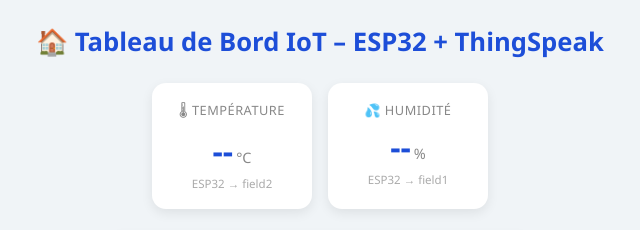
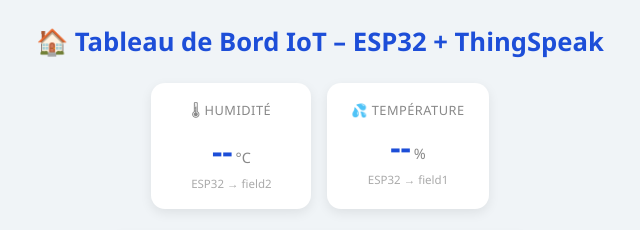
Before and after one commit to kharmachiS/ESP32-DHT22-ThingSpeak, a plain HTML site: page index.html in a window 1280 px wide. Shown: the top 230 px of the page, 320-960 px from the left. Drawn offline with Linux system fonts and the light colour scheme; no server answers.

Commit message:
Fix Fields' names in index.html
Humidity and tempereture were mixed up

```diff
--- a/index.html
+++ b/index.html
@@ -178,12 +178,12 @@ canvas { display: block; margin: 0 auto; }
 
 <div class="metrics-row">
     <div class="metric-card">
-        <div class="label">&#127777; Température</div>
+        <div class="label">&#127777; Humidité</div>
         <div><span class="value" id="tempVal">--</span><span class="unit">°C</span></div>
         <div class="field-tag">ESP32 → field2</div>
     </div>
     <div class="metric-card">
-        <div class="label">&#128166; Humidité</div>
+        <div class="label">&#128166; Température</div>
         <div><span class="value" id="humVal">--</span><span class="unit">%</span></div>
         <div class="field-tag">ESP32 → field1</div>
     </div>
```
